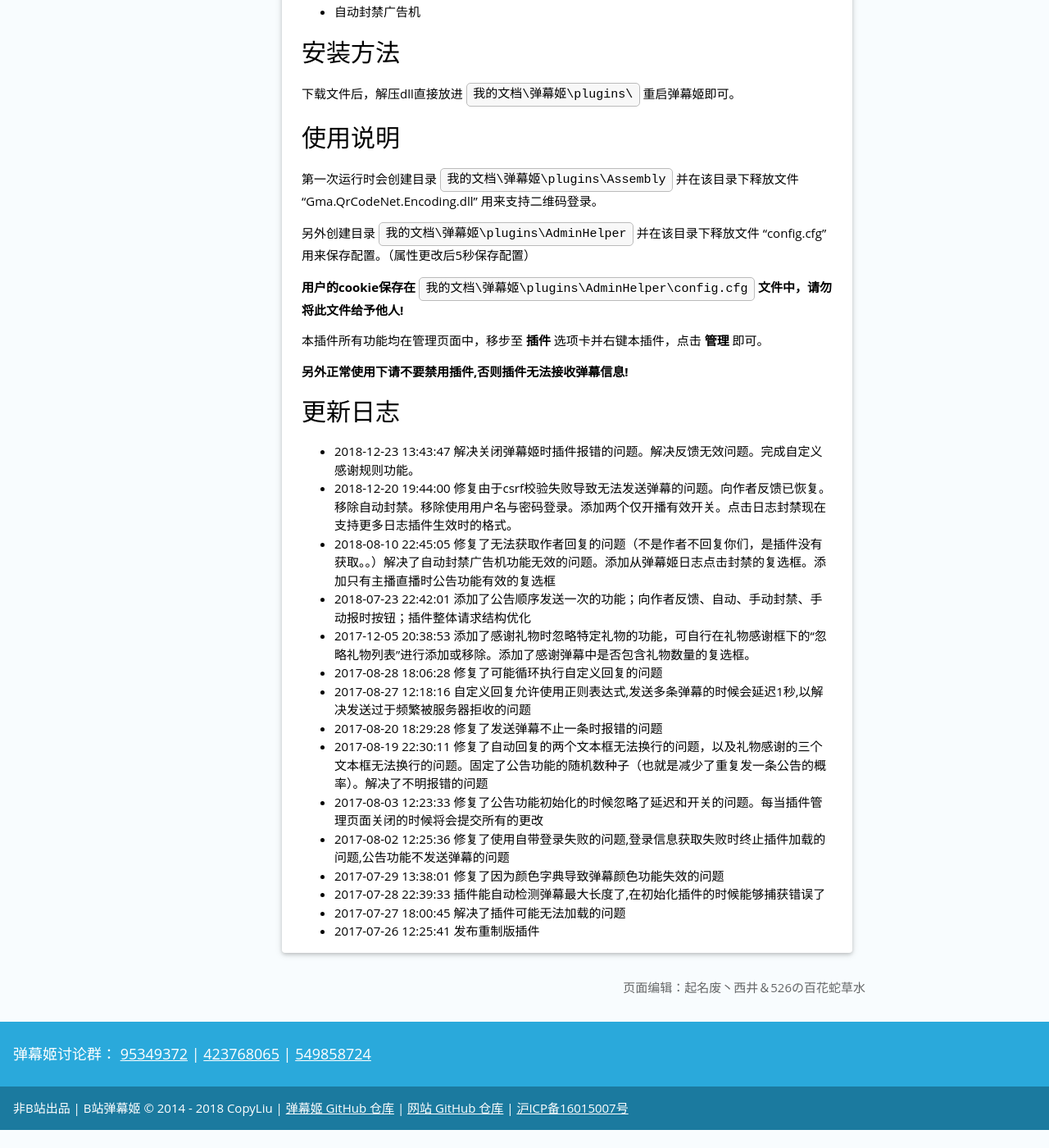
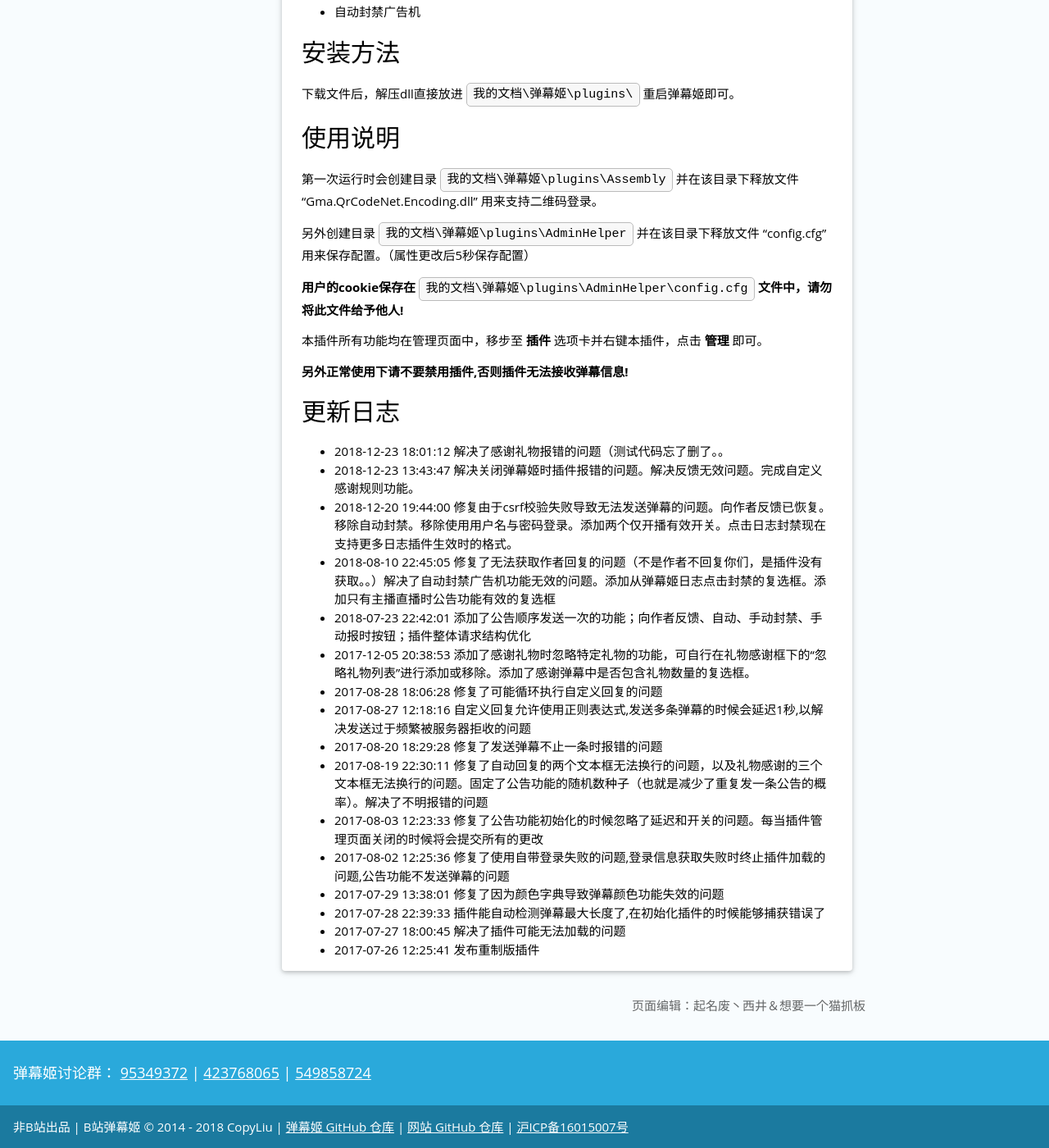
Before and after one commit to Bililive/www.danmuji.org, a Jekyll site: the page built from _plugin/AdminHelper.md, in a window 1280 px wide and 1400 px high, scrolled down 907 px. Shown: the whole window at 82% size. Built offline with Jekyll 4.4.1, drawn with Linux system fonts in a browser that asks for light colours; before the commit the page ends 2285 px from its top, so only the background shows below that; some of the changed text lies outside the part shown.

Commit message:
更新房管助手重制版至1.1.5
解决了测试代码忘了删导致的问题（（

```diff
--- a/_plugin/AdminHelper.md
+++ b/_plugin/AdminHelper.md
@@ -1,14 +1,14 @@
 ---
 # hide: true
 title: 房管助手重制版
-auther: 起名废丶西井＆526の百花蛇草水
-plugin_author: 起名废丶西井＆526の百花蛇草水
+auther: 起名废丶西井＆想要一个猫抓板
+plugin_author: 起名废丶西井＆想要一个猫抓板
 plugin_name: 房管助手重制版
 plugin_desc: 房管必备
-plugin_version: 1.1.4
-plugin_update_datetime: 2018-12-23 13:43:47 +0800
+plugin_version: 1.1.5
+plugin_update_datetime: 2018-12-23 18:01:12 +0800
 plugin_update_desc: |-
-  解决关闭弹幕姬时插件报错的问题。解决反馈无效问题。完成自定义感谢规则功能。
+  解决了感谢礼物报错的问题（测试代码忘了删了。。
 plugin_dllink: /resource/AdminHelper/AdminHelper.zip
 plugin_dlnote: 直接提取压缩包里的dll放进插件目录即可
 ---
@@ -55,6 +55,7 @@ plugin_dlnote: 直接提取压缩包里的dll放进插件目录即可
 
 更新日志
 ---
+- 2018-12-23 18:01:12 解决了感谢礼物报错的问题（测试代码忘了删了。。
 - 2018-12-23 13:43:47 解决关闭弹幕姬时插件报错的问题。解决反馈无效问题。完成自定义感谢规则功能。
 - 2018-12-20 19:44:00 修复由于csrf校验失败导致无法发送弹幕的问题。向作者反馈已恢复。移除自动封禁。移除使用用户名与密码登录。添加两个仅开播有效开关。点击日志封禁现在支持更多日志插件生效时的格式。
 - 2018-08-10 22:45:05 修复了无法获取作者回复的问题（不是作者不回复你们，是插件没有获取。。）解决了自动封禁广告机功能无效的问题。添加从弹幕姬日志点击封禁的复选框。添加只有主播直播时公告功能有效的复选框
```
Also changed, not shown: 2 other files.
